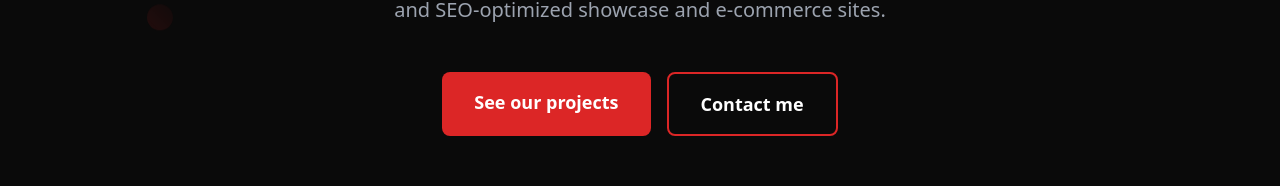
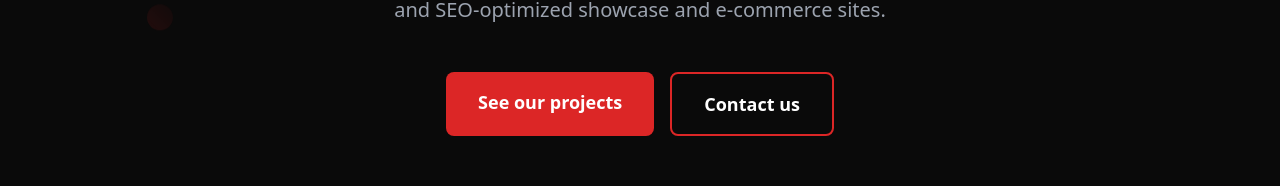
Before and after one commit to Niabag/PortFolio, a React (Vite) app: page / in a window 1280 px wide. Shown: the part 458-644 px from the top of the page. Built offline with nearby package versions, Linux system fonts and the light colour scheme.

Commit message:
Update English contact button label

```diff
--- a/src/data/translations.js
+++ b/src/data/translations.js
@@ -178,7 +178,7 @@ export const translations = {
         'We build tailor-made websites to boost your business online. As specialists in creating and delivering professional websites, we craft modern, responsive, and SEO-optimized showcase and e-commerce sites.',
 
       viewProjects: 'See our projects',
-      contactMe: 'Contact me'
+      contactMe: 'Contact us'
 
     },
     skills: {
```
